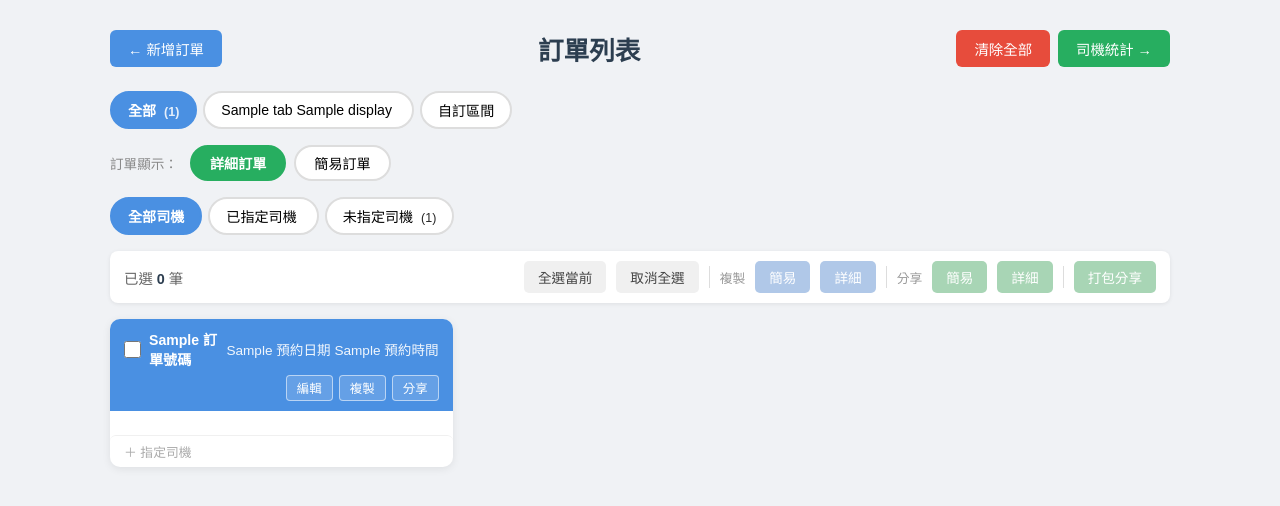
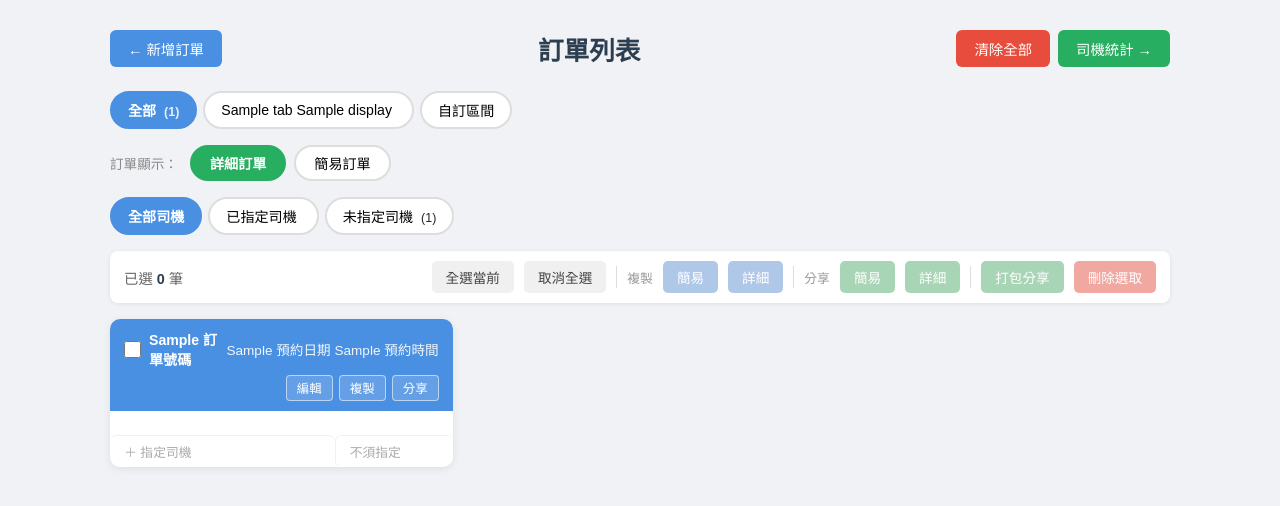
Before and after one commit to CKL141189/order, a Flask app: template templates/orders.html in a window 1280 px wide. Shown: the top 506 px of the page. Run offline with Flask 3, Linux system fonts and the light colour scheme; the template is opened without the code that fills it: most values are stand-ins (such as "Sample title", 1, 10 or a date in 2020).

Commit message:
Add delete selected orders, 不須指定 driver button, trim date tabs to 昨今明後天
Co-Authored-By: Claude Sonnet 4.6 <noreply@anthropic.com>

```diff
--- a/app.py
+++ b/app.py
@@ -131,12 +131,12 @@ def order_sort_key(order):
 
 def get_date_tabs():
     today = datetime.now()
-    labels = ["今天", "明天", "後天", "第4天", "第5天", "第6天", "第7天"]
+    labels = ["昨天", "今天", "明天", "後天"]
     tabs = []
-    for i in range(7):
-        d = today + timedelta(days=i)
+    for i, label in enumerate(labels):
+        d = today + timedelta(days=i - 1)
         tabs.append({
-            "label": labels[i],
+            "label": label,
             "date_key": f"{d.month}/{d.day}",
             "display": f"{d.month}/{d.day}",
         })
@@ -223,6 +223,15 @@ def set_driver():
             conn.execute("DELETE FROM drivers WHERE order_id = ?", (order_id,))
     return jsonify({"ok": True})
 
+@app.route("/api/orders/delete", methods=["POST"])
+def delete_orders():
+    ids = request.get_json(force=True).get("ids", [])
+    with get_db() as conn:
+        for oid in ids:
+            conn.execute("DELETE FROM orders WHERE id=?", (int(oid),))
+            conn.execute("DELETE FROM drivers WHERE order_id=?", (str(oid),))
+    return jsonify({"ok": True})
+
 @app.route("/api/orders/<int:order_id>", methods=["POST"])
 def update_order(order_id):
     data = request.get_json()
--- a/templates/orders.html
+++ b/templates/orders.html
@@ -68,8 +68,18 @@ body { font-family: "Microsoft JhengHei", Arial, sans-serif; background: #f0f2f5
 .btn-share-bulk { background: #27ae60; color: #fff; }
 .btn-share-bulk:hover:not(:disabled) { background: #1e8449; }
 .btn-share-bulk:disabled { background: #a8d5b5; cursor: not-allowed; }
+.btn-delete-bulk { background: #e74c3c; color: #fff; }
+.btn-delete-bulk:hover:not(:disabled) { background: #c0392b; }
+.btn-delete-bulk:disabled { background: #f0a8a0; cursor: not-allowed; }
 .toolbar-divider { width: 1px; height: 22px; background: #ddd; flex-shrink: 0; }
 .toolbar-group-label { font-size: 0.8rem; color: #999; white-space: nowrap; }
+.btn-no-driver {
+  border: none; background: none; cursor: pointer; font-size: 0.8rem;
+  color: #aaa; padding: 6px 14px; width: 50%; text-align: left;
+  font-family: inherit; border-top: 1px solid #f0f0f0; border-left: 1px solid #f0f0f0;
+}
+.btn-no-driver:hover { background: #f9f9f9; color: #95a5a6; }
+.card-footer-btns { display: flex; }
 
 /* Grid */
 .order-grid { display: grid; grid-template-columns: repeat(auto-fill, minmax(310px, 1fr)); gap: 16px; }
@@ -227,11 +237,6 @@ button { padding: 9px 22px; border: none; border-radius: 6px; cursor: pointer; f
       {{ tab.label }} {{ tab.display }} <span class="tab-count" id="cnt-{{ loop.index }}"></span>
     </button>
     {% endfor %}
-    {% if has_other %}
-    <button class="tab-btn date-tab-btn" data-tab="其他" onclick="switchTab('其他', this)">
-      其他 <span class="tab-count" id="cnt-other"></span>
-    </button>
-    {% endif %}
     <button class="tab-btn date-tab-btn" data-tab="custom" onclick="switchTab('custom', this)">
       自訂區間
     </button>
@@ -287,6 +292,7 @@ button { padding: 9px 22px; border: none; border-radius: 6px; cursor: pointer; f
     <button class="btn-sm btn-share-bulk" id="shareDetailBtn" onclick="shareSelected('detailed')" disabled>詳細</button>
     <div class="toolbar-divider"></div>
     <button class="btn-sm btn-share" id="shareBtn" onclick="openShareModal()" disabled>打包分享</button>
+    <button class="btn-sm btn-delete-bulk" id="deleteBtn" onclick="deleteSelected()" disabled>刪除選取</button>
   </div>
 
   <!-- Order Grid -->
@@ -324,7 +330,10 @@ button { padding: 9px 22px; border: none; border-radius: 6px; cursor: pointer; f
         <button class="btn-driver-edit" onclick="editDriver(this, event)">編輯</button>
         <button class="btn-driver-del" onclick="removeDriver(this, event)">刪除</button>
       </div>
-      <button class="btn-assign-driver" {% if drivers.get(order._id | string) %}style="display:none"{% endif %} onclick="assignDriver(this, event)">＋ 指定司機</button>
+      <div class="card-footer-btns" {% if drivers.get(order._id | string) %}style="display:none"{% endif %}>
+        <button class="btn-assign-driver" onclick="assignDriver(this, event)">＋ 指定司機</button>
+        <button class="btn-no-driver" onclick="markNoDriver(this, event)">不須指定</button>
+      </div>
       <script type="application/json" class="order-data">
       {% set ns = namespace(pairs=[]) %}
       {% for field in fields %}
@@ -815,8 +824,27 @@ function updateSelCount() {
   const n = document.querySelectorAll(".order-card .card-checkbox:checked").length;
   document.getElementById("selCount").textContent = n;
   const off = n === 0;
-  ["shareBtn","copySimpleBtn","copyDetailBtn","shareSimpleBtn","shareDetailBtn"]
+  ["shareBtn","copySimpleBtn","copyDetailBtn","shareSimpleBtn","shareDetailBtn","deleteBtn"]
     .forEach(id => { document.getElementById(id).disabled = off; });
+}
+
+async function deleteSelected() {
+  const cards = [...document.querySelectorAll(".order-card .card-checkbox:checked")]
+    .map(cb => cb.closest(".order-card"));
+  if (!cards.length) return;
+  if (!confirm(`確定刪除選取的 ${cards.length} 筆訂單？`)) return;
+  const ids = cards.map(c => c.dataset.id);
+  const resp = await fetch("/api/orders/delete", {
+    method: "POST",
+    headers: { "Content-Type": "application/json" },
+    body: JSON.stringify({ ids })
+  });
+  const data = await resp.json();
+  if (data.ok) {
+    cards.forEach(c => c.remove());
+    updateCounts();
+    updateSelCount();
+  }
 }
 
 function toggleSelectAll() {
@@ -950,16 +978,16 @@ function apiSetDriver(orderId, name) {
 
 function setCardDriver(card, name) {
   const driverDiv = card.querySelector(".card-driver");
-  const assignBtn = card.querySelector(".btn-assign-driver");
+  const footerBtns = card.querySelector(".card-footer-btns");
   if (name) {
     driverDiv.querySelector(".driver-name").textContent = name;
     driverDiv.classList.remove("hidden");
-    assignBtn.style.display = "none";
+    if (footerBtns) footerBtns.style.display = "none";
     card.classList.add("has-driver");
     card.dataset.hasDriver = "yes";
   } else {
     driverDiv.classList.add("hidden");
-    assignBtn.style.display = "";
+    if (footerBtns) footerBtns.style.display = "";
     card.classList.remove("has-driver");
     card.dataset.hasDriver = "no";
   }
@@ -967,11 +995,18 @@ function setCardDriver(card, name) {
   applyFilters();
 }
 
+function markNoDriver(btn, event) {
+  event.stopPropagation();
+  const card = btn.closest(".order-card");
+  apiSetDriver(card.dataset.id, "(不須指定)");
+  setCardDriver(card, "(不須指定)");
+}
+
 function assignDriver(btn, event) {
   event.stopPropagation();
   const card = btn.closest(".order-card");
   const name = prompt("請輸入司機姓名：");
-  if (name && name.trim()) {
+  if (name !== null && name.trim()) {
     apiSetDriver(card.dataset.id, name.trim());
     setCardDriver(card, name.trim());
   }
```
